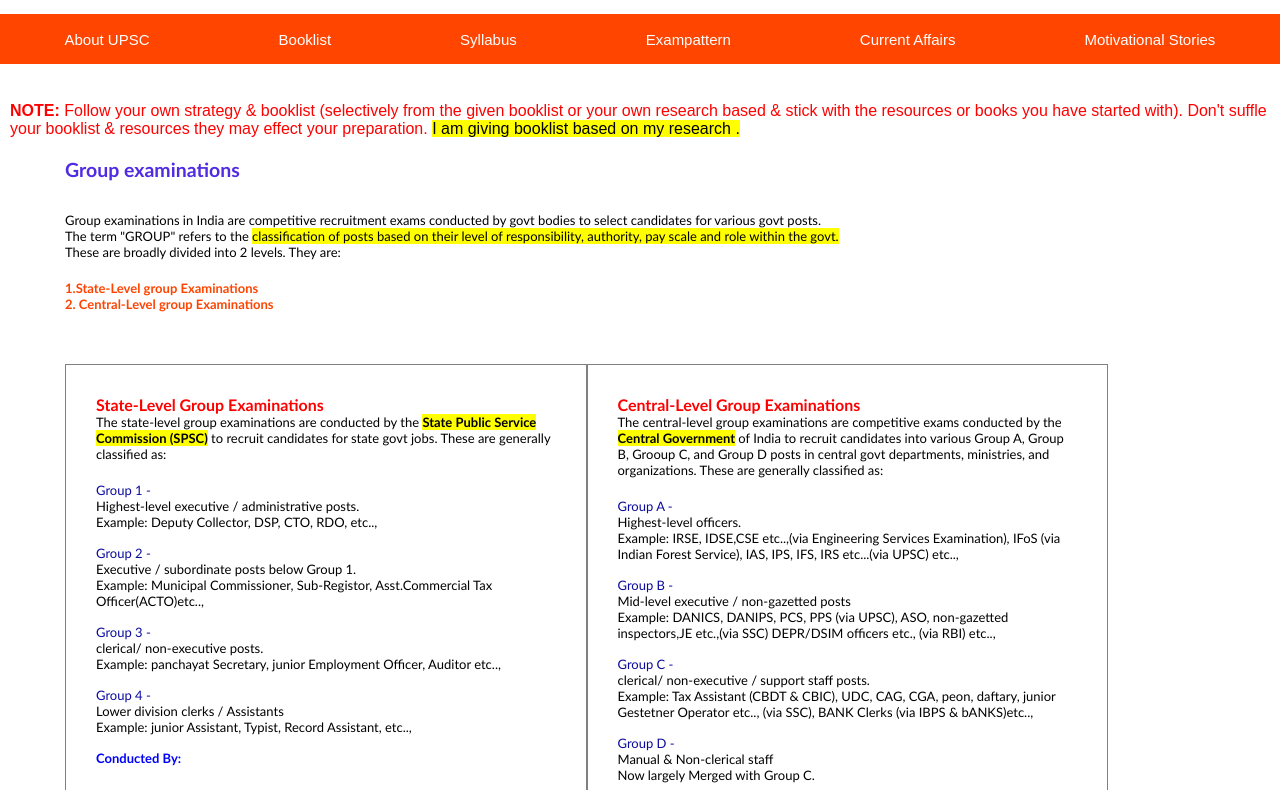
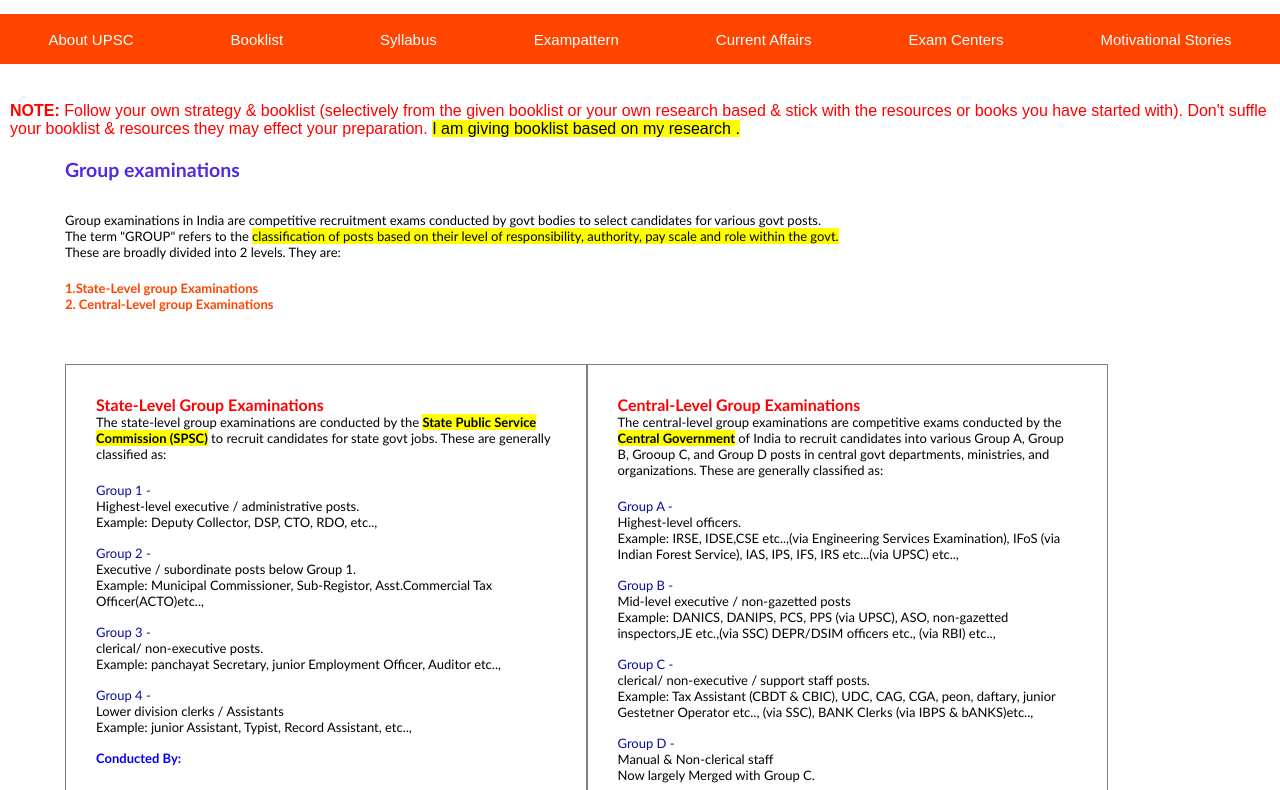
Before and after one commit to triveni-cpu/prayatna, a plain HTML site: page about.html in a window 1280 px wide. Shown: the part 201-991 px from the top of the page. Drawn offline with Linux system fonts and the light colour scheme.

Commit message:
Update about.html

```diff
--- a/about.html
+++ b/about.html
@@ -167,6 +167,14 @@
       window.location.href="news.html";
     }
   </script>
+
+<button onclick="openPage7()">Exam Centers</button>
+  <script>
+    function openPage7() {
+      window.location.href="examcenters1.html";
+    }
+  </script>
+
   <button onclick="openPage6()">Motivational Stories</button>
   <script>
     function openPage6() {
```
